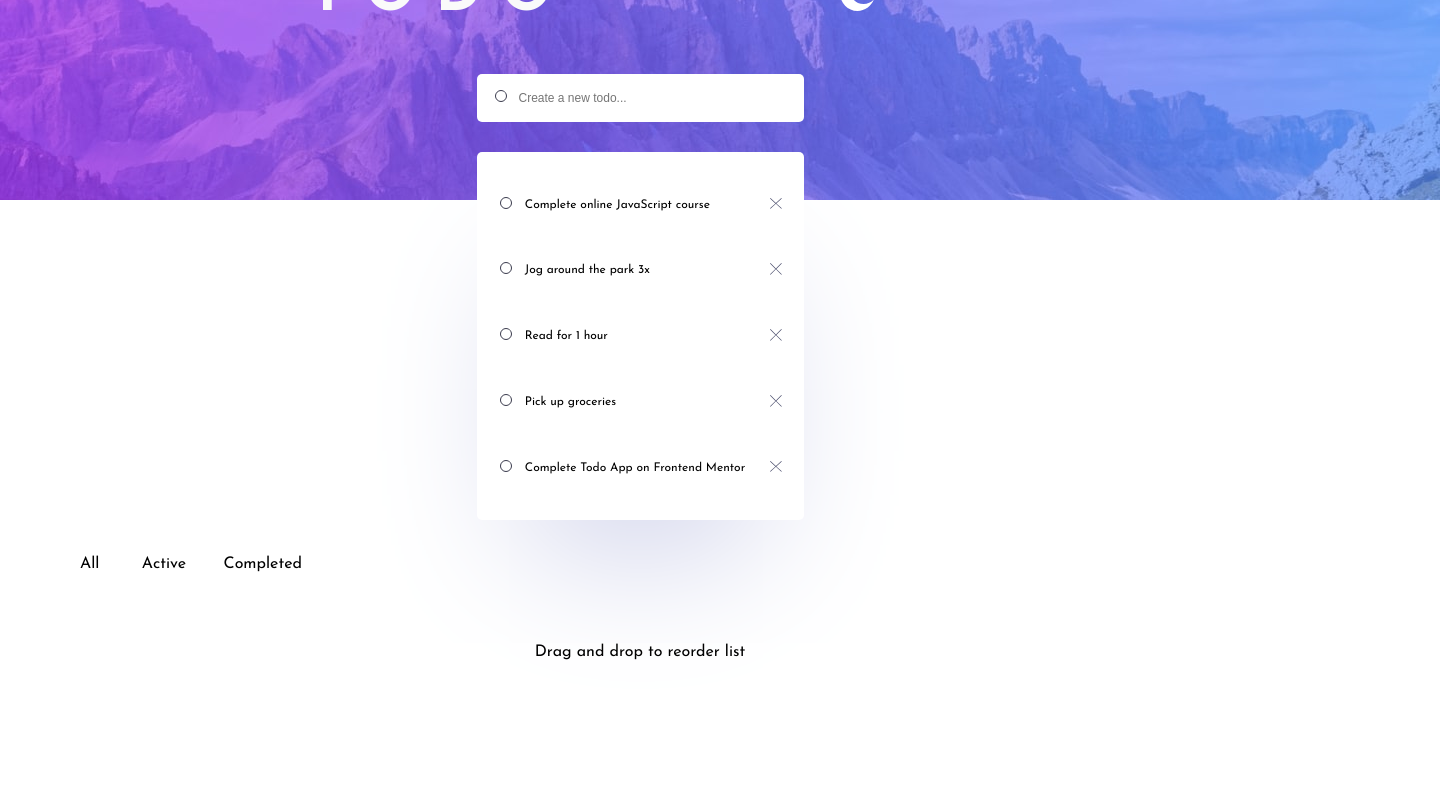
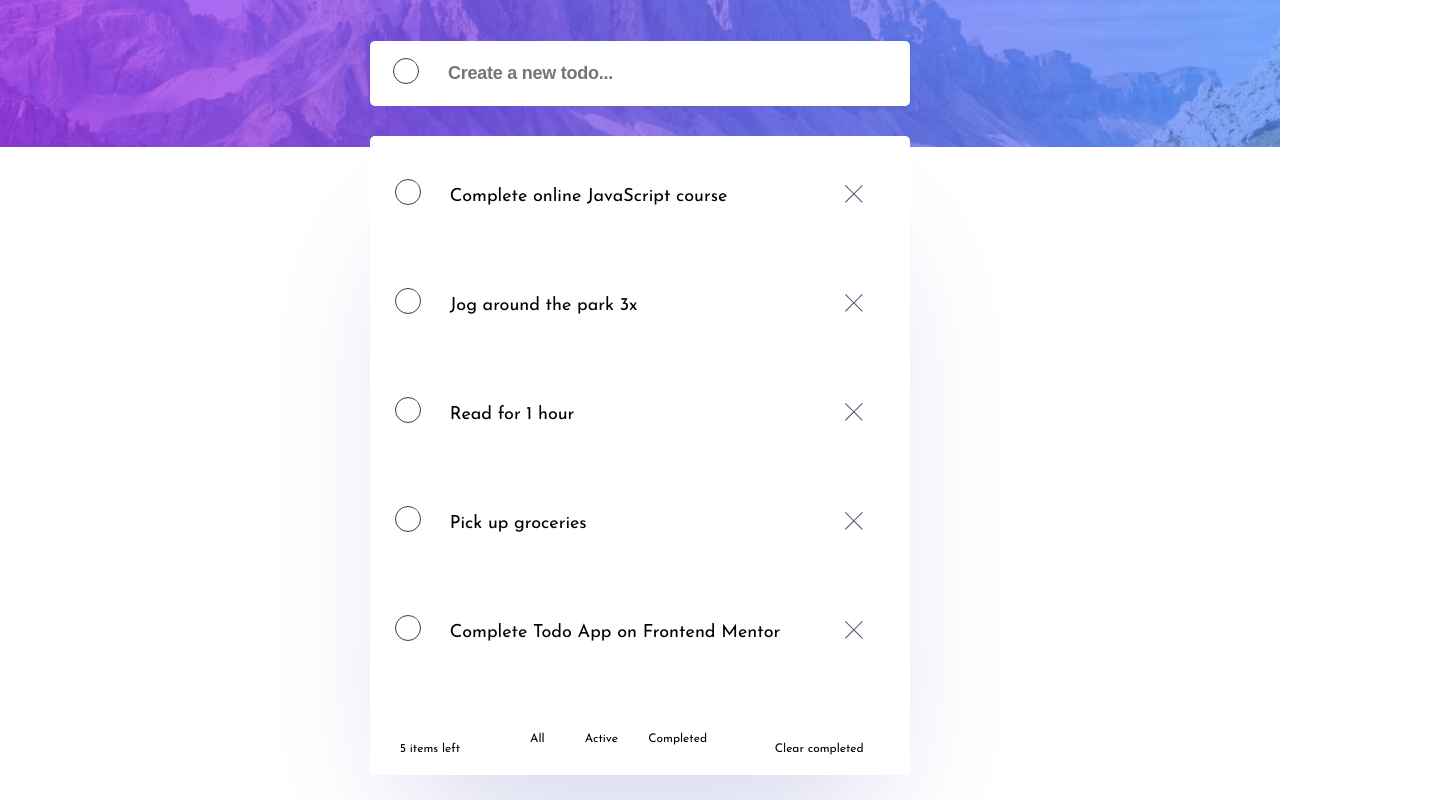
Before and after one commit to codingwithjae/todoApp, a React (Create React App) app: page / in a window 1280 px wide. Shown: the part 120-920 px from the top of the page, 1440 px wide, since content can reach past the window. Before the commit the page ends 836 px from the top, so only its background shows below. Built offline with nearby package versions, Linux system fonts and the light colour scheme.

Commit message:
Base styles added

```diff
--- a/public/index.html
+++ b/public/index.html
@@ -30,7 +30,7 @@
       work correctly both with client-side routing and a non-root public URL.
       Learn how to configure a non-root public URL by running `npm run build`.
     -->
-    <title>React App</title>
+    <title>To-do App</title>
   </head>
   <body>
     <noscript>You need to enable JavaScript to run this app.</noscript>
--- a/src/components/Header/Header.css
+++ b/src/components/Header/Header.css
@@ -38,12 +38,19 @@
     display: none;
   }
 
+  .desktopHero {
+    position: relative;
+    top: -20px;
+    width: 100%;
+    z-index: -1;
+  }
+
   .headerContainerDesktop {
     display: block;
   }
 
   .headerContainer__title {
-    top: 80px;
+    top: 35px;
     left: 430px;
     font-size: var(--HeadingDesktop);
   }
--- a/src/components/TodoCreation/TodoCreation.css
+++ b/src/components/TodoCreation/TodoCreation.css
@@ -1,23 +1,3 @@
-:root {
-  /*Light Colors*/
-  --VeryLightGray: hsl(0, 0%, 98%);
-  --VeryLightGrayishBlue: hsl(236, 33%, 92%);
-  --LightGrayishBlue: hsl(233, 11%, 84%);
-  --DarkGrayishBlue: hsl(236, 9%, 61%);
-  --VeryDarkGrayishBlue: hsl(235, 19%, 35%);
-  /*Dark Colors*/
-  --VeryDarkBlue: hsl(235, 21%, 11%);
-  --VeryDarkDenaturedBlue: hsl(235, 24%, 19%);
-  --LightGrayishBlueDark: hsl(234, 39%, 85%);
-  --LightGrayishBlueLight: hsl(236, 33%, 92%);
-  --DarkGrayishBlue: hsl(234, 11%, 52%);
-  --VeryDarkGrayishBlue: hsl(233, 14%, 35%);
-  --VeryDarkGrayishBlue: hsl(237, 14%, 26%);
-  /*Fonts*/
-  --BodyCopy1: 18px;
-  --BodyCopy2: 12px;
-}
-
 .todoCreation {
   display: flex;
   flex-direction: row;
@@ -55,3 +35,25 @@ input {
   border-radius: 50%;
   border: solid 1px var(--VeryDarkGrayishBlue);
 }
+
+@media only screen and (min-width: 1200px) {
+  .todoCreation {
+    width: 540px;
+    height: 65px;
+    top: -130px;
+    background-color: var(--White);
+  }
+
+  input {
+    letter-spacing: -0.25px;
+    font-size: var(--BodyCopy1);
+    font-weight: 600;
+    margin-right: 169px;
+  }
+
+  .checkIconHeader {
+    left: -29px;
+    width: 24px;
+    height: 24px;
+  }
+}
--- a/src/components/TodoFilter/TodoFilter.css
+++ b/src/components/TodoFilter/TodoFilter.css
@@ -1,10 +1,9 @@
-
 .footerFilterContainer {
   display: grid;
   grid-template-columns: auto auto auto;
   justify-content: space-between;
   align-items: center;
-  background-color: white;
+  background-color: var(--White);
   position: relative;
   top: -80px;
   margin: 0 20px;
@@ -29,10 +28,42 @@
 }
 
 .footerSubContainerFour {
+  position: relative;
+  top: -40px;
+  display: flex;
+  justify-content: center;
+  align-items: center;
+  margin: 0px 20px;
+}
+
+@media only screen and (min-width: 1200px) {
+  .footerFilterContainer {
+    top: -160px;
+    right: -410px;
+    font-size: var(--BodyCopy2);
+  }
+
+  .footerSubContainerOne {
+    left: 100px;
+  }
+
+  .footerSubContainerTwo {
+    position: relative;
+    left: 30px;
+  }
+
+  .footerSubContainerThree {
+    position: relative;
+    right: 50px;
+  }
+
+  .footerSubContainerFour {
     position: relative;
     top: -40px;
     display: flex;
     justify-content: center;
     align-items: center;
     margin: 0px 20px;
+  }
+
 }
--- a/src/components/TodoItem/TodoItem.css
+++ b/src/components/TodoItem/TodoItem.css
@@ -1,4 +1,3 @@
-
 .itemContainers {
   display: flex;
   flex-direction: row;
@@ -26,3 +25,29 @@
   border-radius: 50%;
   border: solid 1px var(--VeryDarkGrayishBlue);
 }
+
+@media only screen and (min-width: 1200px) {
+
+  .xIcon {
+    position: relative;
+    right: -350px;
+    top: -55px;
+    width: 18px;
+    height: 18px;
+  }
+
+  .itemText {
+    position: relative;
+    left: -45px;
+    top: -16px;
+    font-size: var(--BodyCopy1);
+  }
+
+  .checkIcon {
+    position: relative;
+    right: 100px;
+    top: 25px;
+    width: 24px;
+    height: 24px;
+  }
+}
--- a/src/components/TodoList/TodoList.css
+++ b/src/components/TodoList/TodoList.css
@@ -1,4 +1,3 @@
-
 .todoList {
   position: relative;
   top: -100px;
@@ -7,15 +6,50 @@
   justify-content: center;
   align-items: center;
   font-size: var(--BodyCopy2);
-  background-color: white;
+  background-color: var(--White);
   border-radius: 5px;
   width: 327px;
-  height: 368px;
+  height: 400px;
   margin-left: auto;
   margin-right: auto;
   box-shadow: 0px 75px 150px -50px var(--LightGrayishBlueDark);
 }
 
+.itemsCount {
+  position: relative;
+  top: -5px;
+  z-index: 1;
+}
+
+.clearItems {
+  position: relative;
+  top: -42px;
+  left: 170px;
+  z-index: 1;
+}
+
 ul {
   list-style-type: none;
 }
+
+@media only screen and (min-width: 1200px) {
+  .todoList {
+    font-size: var(--BodyCopy1);
+    background-color: var(--White);
+    width: 540px;
+    height: 639px;
+  }
+
+  .itemsCount {
+    left: -55px;
+    top: 14px;
+    font-size: var(--BodyCopy2);
+  }
+
+  .clearItems {
+    position: relative;
+    top: -22px;
+    left: 320px;
+    font-size: var(--BodyCopy2);
+  }
+}
--- a/src/components/TodoList/TodoList.js
+++ b/src/components/TodoList/TodoList.js
@@ -8,6 +8,8 @@ function TodoList({ children }) {
           {children}
         </ul>
       </div>
+      <span className='itemsCount'><p>5 items left</p></span>
+      <span className='clearItems'><p>Clear completed</p></span>
     </section>
   );
 }
--- a/src/index.css
+++ b/src/index.css
@@ -5,6 +5,7 @@
   --LightGrayishBlue: hsl(233, 11%, 84%);
   --DarkGrayishBlue: hsl(236, 9%, 61%);
   --VeryDarkGrayishBlue: hsl(235, 19%, 35%);
+  --White: white;
   /*Dark Colors*/
   --VeryDarkBlue: hsl(235, 21%, 11%);
   --VeryDarkDenaturedBlue: hsl(235, 24%, 19%);
```
Lines whose indentation alone changed are shown as unchanged.
